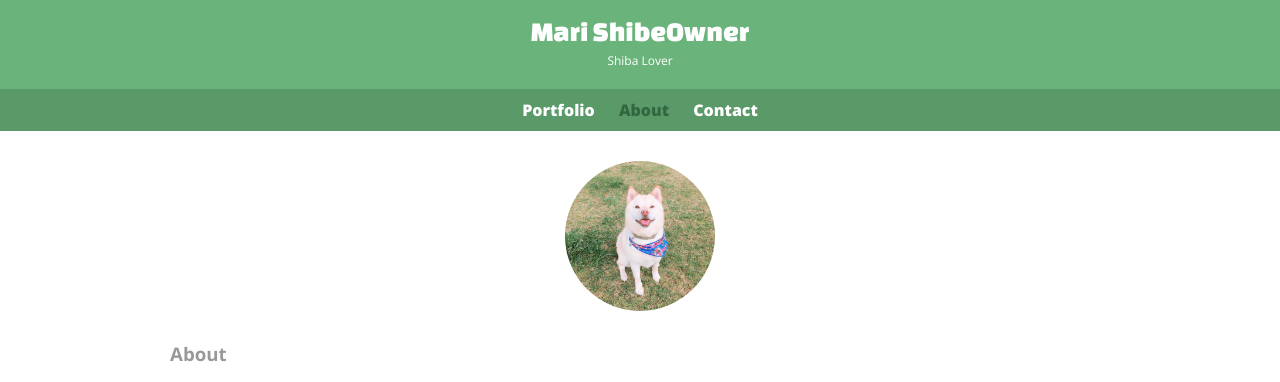
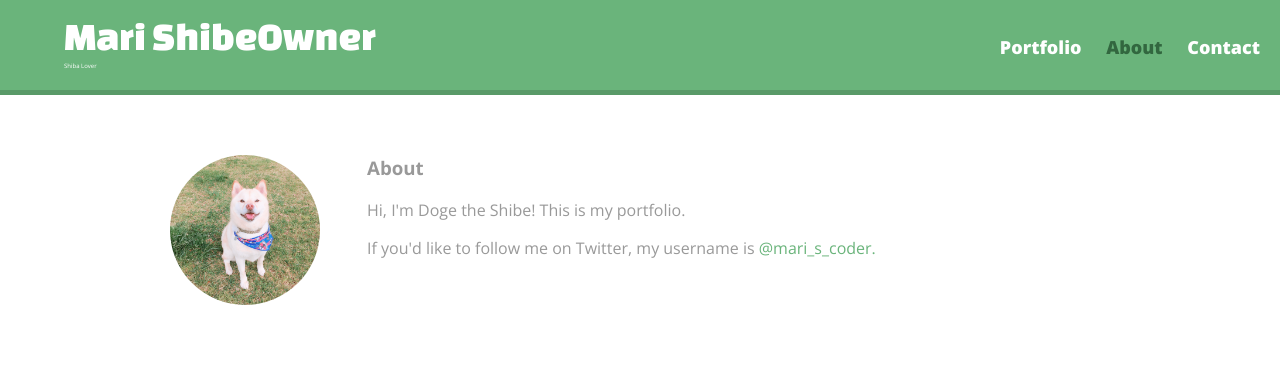
Before and after one commit to mari-doge-shibe/Treehouse_WebsiteIntro, a plain HTML site: page about.html in a window 1280 px wide. Shown: the top 382 px of the page. Drawn offline with nearby package versions, Linux system fonts and the light colour scheme.

Commit message:
add viewport and responsive 660px min css

```diff
--- a/about.html
+++ b/about.html
@@ -7,6 +7,7 @@
     <link href="https://fonts.googleapis.com/css?family=Changa+One|Open+Sans:400,400i,700,700i,800&display=swap" rel="stylesheet">
     <link rel="stylesheet" href="css/main.css">
     <link rel="stylesheet" href="css/responsive.css">
+    <meta name="viewport" content="width=device-width, initial-scale=1.0">
   </head>
   <body>
     <header>
--- a/css/responsive.css
+++ b/css/responsive.css
@@ -31,8 +31,50 @@
     clear: left;
   }
 
+   /************************
+  PAGE: PORTFOLIO
+  *************************/
+
+  .profile-photo {
+    float: left;
+    margin: 0 5% 80px 0;
+  }
+
 }
 
 @media screen and (min-width: 660px) {
 
+   /************************
+  HEADER
+  *************************/
+
+  nav {
+    background: none;
+    float: right;
+    font-size: 1.125em;
+    text-align: right;
+    width: 45%;
+  }
+
+  #logo {
+    float: left;
+    margin-left: 5%;
+    text-align: left;
+    width: 45%;
+  }
+
+  h1 {
+    font-size: 2.5em;
+  }
+
+  h2 {
+    font-size: 0.025em;
+    margin-bottom: 20px;
+  }
+
+  header {
+    border-bottom: 5px solid #599a68;
+    margin-bottom: 60px;
+  }
+
 }
```
Also changed, not shown: contact.html (+1 -0 lines), index.html (+1 -0 lines).
